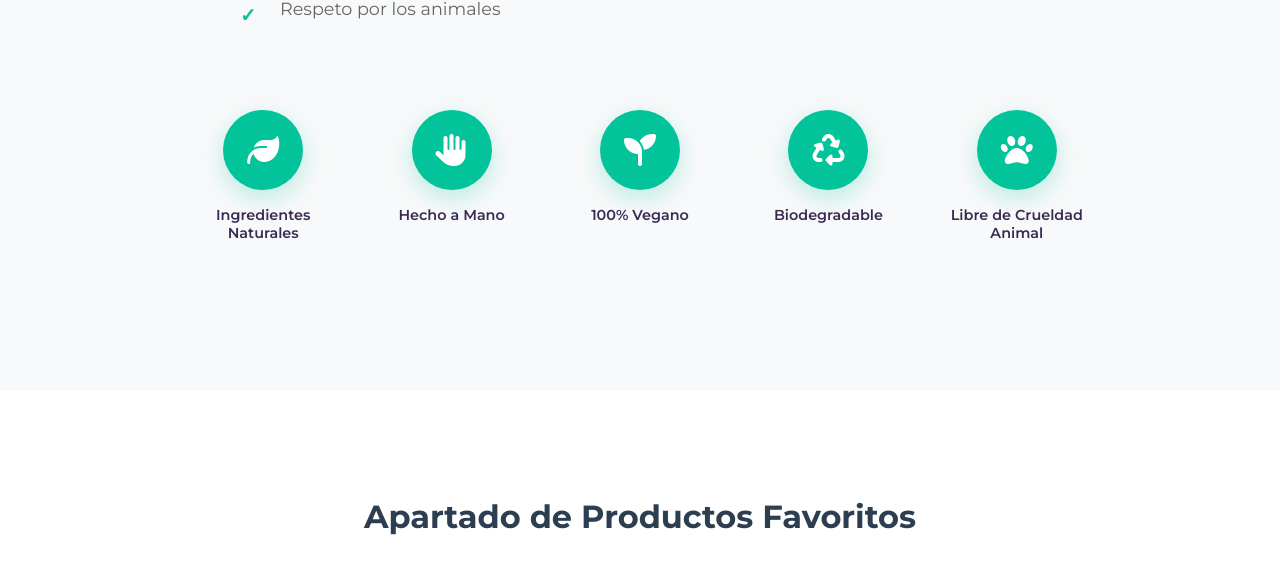
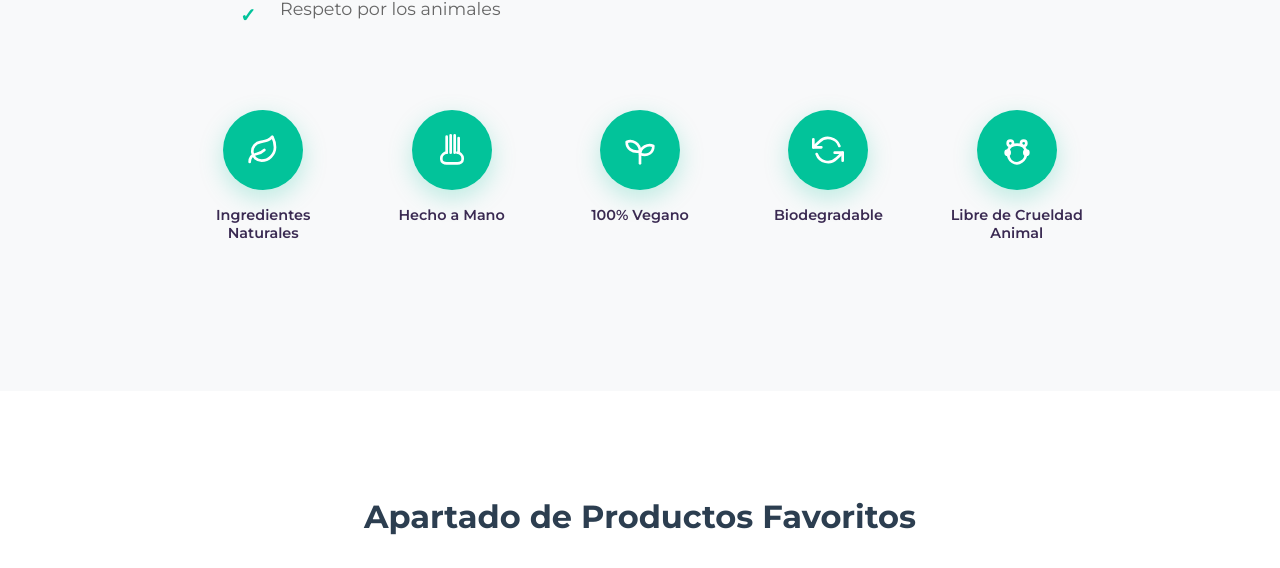
Before and after one commit to eamena/maruva, a plain HTML site: page index.html in a window 1280 px wide. Shown: the part 1272-1840 px from the top of the page. Drawn offline with Linux system fonts and the light colour scheme.

Commit message:
icon update

```diff
--- /dev/null
+++ b/icons.js
@@ -0,0 +1,33 @@
+(function () {
+  var sprite = document.createElementNS("http://www.w3.org/2000/svg", "svg");
+  sprite.style.cssText = "position:absolute;width:0;height:0;overflow:hidden";
+  sprite.setAttribute("aria-hidden", "true");
+  sprite.innerHTML =
+    '<symbol id="icon-leaf" viewBox="0 0 24 24" fill="none" stroke="currentColor" stroke-width="2" stroke-linecap="round" stroke-linejoin="round">' +
+    '<path d="M11 20A7 7 0 0 1 9.8 6.1C15.5 5 17 4.48 19 2c1 2 2 4.18 2 8 0 5.5-4.78 10-10 10z"/>' +
+    '<path d="M2 21c0-3 1.85-5.36 5.08-6C9.5 14.52 12 13 13 12"/>' +
+    "</symbol>" +
+    '<symbol id="icon-hand" viewBox="0 0 24 24" fill="none" stroke="currentColor" stroke-width="2" stroke-linecap="round" stroke-linejoin="round">' +
+    '<path d="M8 2v12M11 1v13M14 1v13M17 3v11"/>' +
+    '<path d="M8 14c-2 0-4 2-4 4v1c0 2 2 3 4 3h8c2 0 4-1 4-3v-1c0-2-2-4-4-4"/>' +
+    "</symbol>" +
+    '<symbol id="icon-seedling" viewBox="0 0 24 24" fill="none" stroke="currentColor" stroke-width="2" stroke-linecap="round" stroke-linejoin="round">' +
+    '<path d="M12 22V13"/>' +
+    '<path d="M12 13c0-6-6-9-10-7 0 5 4 8 10 7"/>' +
+    '<path d="M12 15c0-5 6-8 10-6 0 5-4 8-10 6"/>' +
+    "</symbol>" +
+    '<symbol id="icon-recycle" viewBox="0 0 24 24" fill="none" stroke="currentColor" stroke-width="2" stroke-linecap="round" stroke-linejoin="round">' +
+    '<polyline points="1 4 1 10 7 10"/>' +
+    '<polyline points="23 20 23 14 17 14"/>' +
+    '<path d="M20.49 9A9 9 0 0 0 5.64 5.64L1 10m22 4-4.64 4.36A9 9 0 0 1 3.51 15"/>' +
+    "</symbol>" +
+    '<symbol id="icon-paw" viewBox="0 0 24 24" fill="none" stroke="currentColor" stroke-width="2" stroke-linecap="round" stroke-linejoin="round">' +
+    '<circle cx="7" cy="7" r="2"/>' +
+    '<circle cx="17" cy="7" r="2"/>' +
+    '<circle cx="5" cy="14" r="1.5"/>' +
+    '<circle cx="19" cy="14" r="1.5"/>' +
+    '<path d="M12 22c-2.2 0-5-1.5-6-4s-1-5 0-7c1-2 3-3 6-3s5 1 6 3 1 5 0 7-3.8 4-6 4z"/>' +
+    "</symbol>";
+
+  document.body.insertBefore(sprite, document.body.firstChild);
+})();
--- a/index.html
+++ b/index.html
@@ -143,31 +143,31 @@
         <div class="benefits-icons">
           <div class="benefit-icon">
             <div class="icon-circle">
-              <i class="fas fa-leaf"></i>
+              <svg class="custom-icon" aria-hidden="true"><use href="#icon-leaf"></use></svg>
             </div>
             <p>Ingredientes Naturales</p>
           </div>
           <div class="benefit-icon">
             <div class="icon-circle">
-              <i class="fas fa-hand"></i>
+              <svg class="custom-icon" aria-hidden="true"><use href="#icon-hand"></use></svg>
             </div>
             <p>Hecho a Mano</p>
           </div>
           <div class="benefit-icon">
             <div class="icon-circle">
-              <i class="fas fa-seedling"></i>
+              <svg class="custom-icon" aria-hidden="true"><use href="#icon-seedling"></use></svg>
             </div>
             <p>100% Vegano</p>
           </div>
           <div class="benefit-icon">
             <div class="icon-circle">
-              <i class="fas fa-recycle"></i>
+              <svg class="custom-icon" aria-hidden="true"><use href="#icon-recycle"></use></svg>
             </div>
             <p>Biodegradable</p>
           </div>
           <div class="benefit-icon">
             <div class="icon-circle">
-              <i class="fas fa-paw"></i>
+              <svg class="custom-icon" aria-hidden="true"><use href="#icon-paw"></use></svg>
             </div>
             <p>Libre de Crueldad Animal</p>
           </div>
@@ -401,5 +401,6 @@
     </footer>
 
     <script src="script.js"></script>
+    <script src="icons.js"></script>
   </body>
 </html>
--- a/styles.css
+++ b/styles.css
@@ -414,6 +414,22 @@ body {
   color: white;
 }
 
+.icon-circle .custom-icon {
+  width: 2rem;
+  height: 2rem;
+  color: white;
+}
+
+.product-no-image .custom-icon {
+  width: 3.5rem;
+  height: 3.5rem;
+}
+
+.modal-no-image .custom-icon {
+  width: 5rem;
+  height: 5rem;
+}
+
 .benefit-icon p {
   color: #3a2a52;
   font-weight: 600;
@@ -1021,6 +1037,11 @@ body {
   .icon-circle {
     width: 60px;
     height: 60px;
+  }
+
+  .icon-circle .custom-icon {
+    width: 1.5rem;
+    height: 1.5rem;
   }
 
   .icon-circle i {
```
Also changed, not shown: cuidado-capilar.html (+2 -3 lines), cuidado-corporal.html (+2 -3 lines), cuidado-facial.html (+2 -3 lines), hogar.html (+2 -3 lines), jabones.html (+2 -3 lines), kits.html (+2 -3 lines), mascotas.html (+2 -3 lines).
